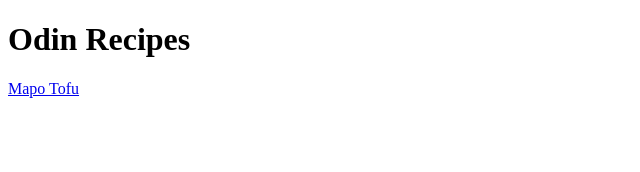
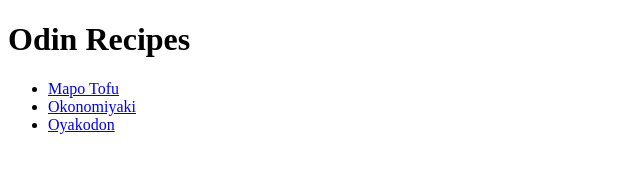
Before and after one commit to LapisLazuli2/odin-recipes, a plain HTML site: page index.html in a window 1280 px wide. Shown: the whole page, without its empty margins (0-640 px from the left). Drawn offline with Linux system fonts and the light colour scheme.

Commit message:
Add links oyakodon.html, okonomiyaki.html to index

```diff
--- a/index.html
+++ b/index.html
@@ -7,6 +7,10 @@
     </head>
     <body>
         <h1>Odin Recipes</h1>
-        <a href="./recipes/mapo-tofu.html">Mapo Tofu</a>
+        <ul>
+            <li><a href="./recipes/mapo-tofu.html">Mapo Tofu</a></li>
+            <li><a href="./recipes/okonomiyaki.html">Okonomiyaki</a></li>
+            <li><a href="./recipes/oyakodon.html">Oyakodon</a></li>
+        </ul>
     </body>
 </html>
```
